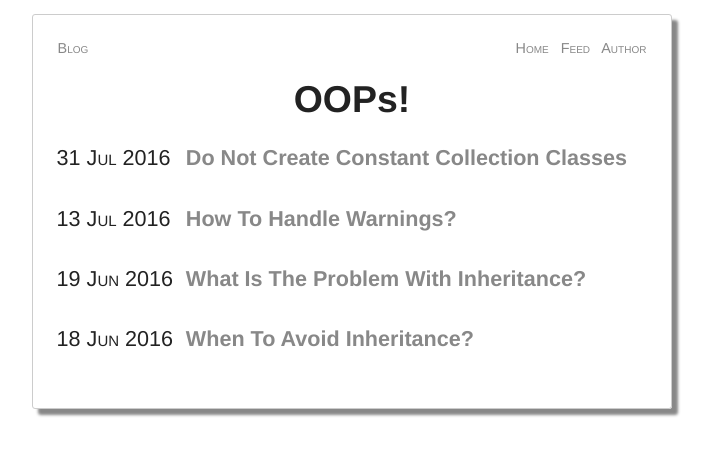
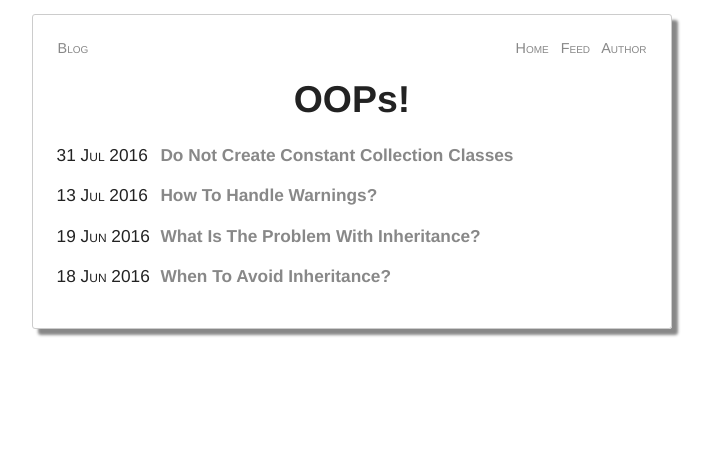
Before and after one commit to woj-tek/petozoltan.github.io, a Jekyll site: the page built from index.html, in a window 1280 px wide. Shown: the top 456 px of the page, without its empty margins (288-999 px from the left). Built offline with Jekyll 4.4.1, drawn with Linux system fonts in a browser that asks for light colours.

Commit message:
Update main.css

```diff
--- a/css/main.css
+++ b/css/main.css
@@ -55,9 +55,9 @@ body {
 	text-align: right;
 }
 .index_posts_cell {
-	font-size: 1.5em;
+	font-size: 1.2em;
 	margin: 0 0 0 0;
-    padding: 0 0em 1.5em 0;
+	padding: 0 0em 1em 0;
 	vertical-align: top;
 }
 .index_posts_date {
```
Lines whose indentation alone changed are shown as unchanged.
